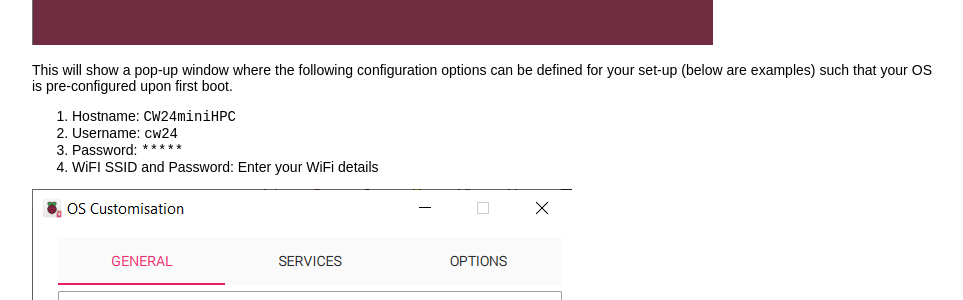
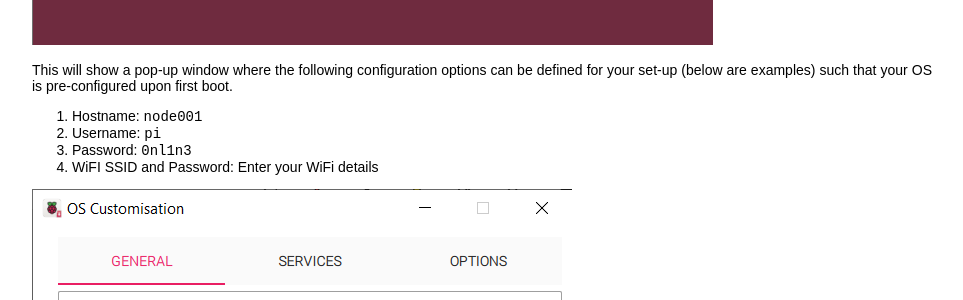
Before and after one commit to carpentriesoffline/Building_a_miniHPC_for_Training, a Jekyll site: the page built from 02-prepareSDCard.md, in a window 1280 px wide and 900 px high, scrolled down 3671 px. Shown: the part 151-451 px from the top of the window, without its empty margins (158-1121 px from the left). Built offline with Jekyll 4.4.1, drawn with Linux system fonts in a browser that asks for light colours.

Commit message:
move content

```diff
--- a/02-prepareSDCard.md
+++ b/02-prepareSDCard.md
@@ -77,9 +77,9 @@ it will ask if the user wants to do any customisation, select `EDIT SETTINGS`.
 
 This will show a pop-up window where the following configuration options can be defined for your set-up (below are examples) such that your OS is pre-configured upon first boot.
 
-1. Hostname: `CW24miniHPC`
-1. Username: `cw24`
-1. Password: `*****`
+1. Hostname: `node001`
+1. Username: `pi`
+1. Password: `0nl1n3`
 1. WiFI SSID and Password: Enter your WiFi details
 
 ![](/fig/screenshots/imager-os-config.png)
```
Also changed, not shown: 03-booting_and_updating.md (+16 -0 lines), 04-configuration.md (+0 -18 lines).
